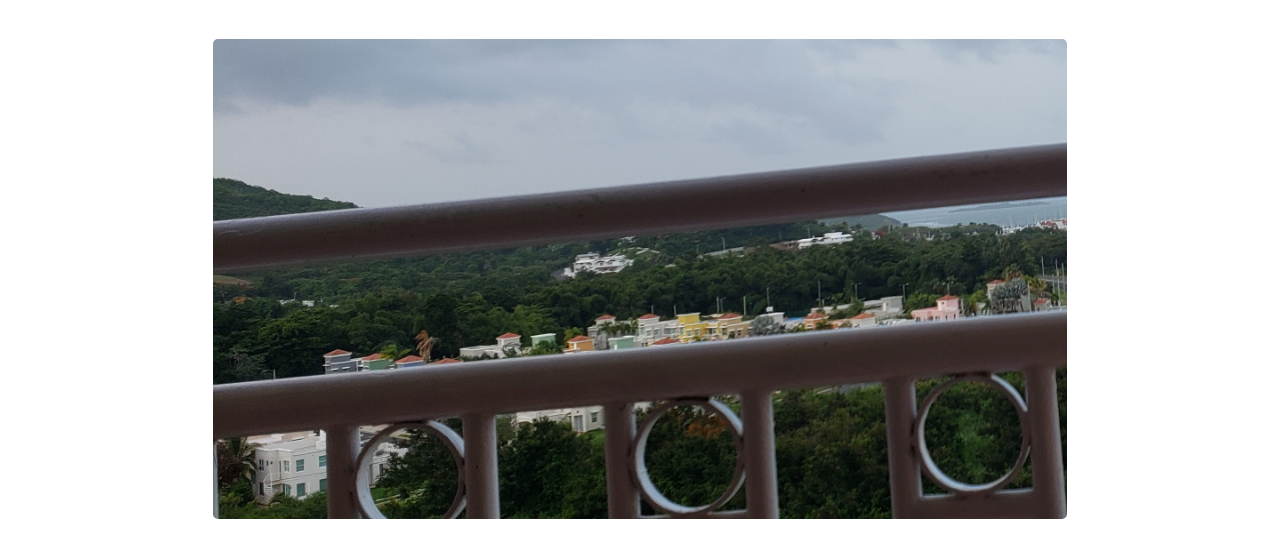
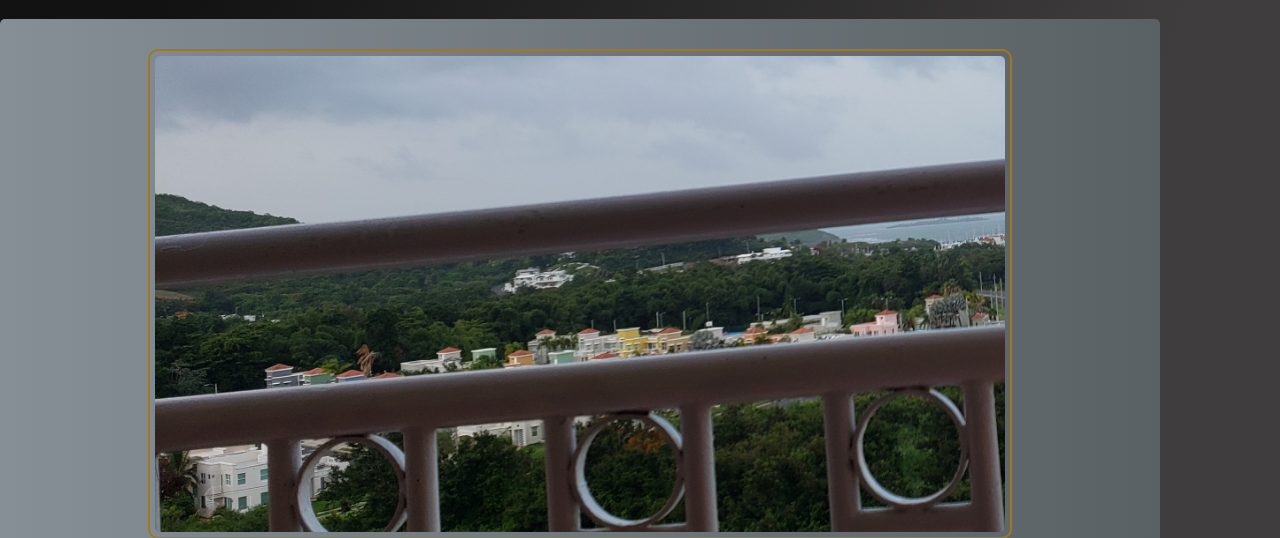
Before and after one commit to xaviik4/HGOMEZDO-Portfolio, a plain HTML site: page about.html in a window 1280 px wide. Shown: the part 86-624 px from the top of the page. Drawn offline with Linux system fonts and the light colour scheme.

Commit message:
Tried fixing change in height for resume

```diff
--- a/CSS/about.css
+++ b/CSS/about.css
@@ -18,7 +18,7 @@
 
     /* about section */
     .about {
-        background: #ffffff;
+        background: linear-gradient(109.6deg, rgba(0, 0, 0, 0.93) 11.2%, rgb(63, 61, 61) 78.9%);
         padding: 25px 0;
     }
     .about__container {
@@ -26,27 +26,42 @@
         flex-direction: column;
         justify-content: center;
         max-width: 1200px;
+        max-height: 1500px;
         margin: 0 auto;
-        height: 90%;
+        height: 100%;
         text-align: center;
-        padding: 20px;
+    }
+    .image__contain {
+        display: flex;
+        flex-direction: column;
+        margin: 0 auto;
+        max-height: 490px;
+        max-width: 864px;
+        border: 2px solid transparent;
+        border-color: #a17724;
+        border-radius: 10px;
+        height: 100%;
+        width: 100%;
+        padding: 5px;
     }
     .about__image {
         display: flex;
         margin: 0 auto;
-        height: 480px;
-        width: 854px;
+        max-height: 480px;
+        max-width: 854px;
+        height: 100%;
+        width: 100%;
         border-radius: 5px;
     }
     .about__header {
-        color: #000000;
+        color: #ffffff;
         font-size: 47px;
         font-weight: bold;
         margin-top: 25px;
         margin-bottom: 20px;
     }
     .about__contain {
-        background: #a17724;
+        background: linear-gradient(to right, #868f96 0%, #596164 100%);
         display: flex;
         justify-content: space-between;
         flex-direction: column;
@@ -54,9 +69,10 @@
         max-width: 1160px;
         width: 100%;
         padding: 30px;
+        border-radius: 5px;
     }
     .about__heading {
-        color: #000000;
+        color: #ffffff;
         font-size: 35px;
         margin-bottom: 15px;
         text-align: left;
--- a/CSS/resume.css
+++ b/CSS/resume.css
@@ -40,3 +40,8 @@
         text-transform: uppercase;
         font-family: salma;
     }
+    .pdf {
+        display: flex;
+        height: 850px;
+        width: 100%;
+    }
--- a/about.html
+++ b/about.html
@@ -13,7 +13,7 @@
 <body>
     <nav class="navbar">
         <div class="navbar__container">
-            <a href="./index.html" id="navbar__logo">hgomezdo</a> <!-- basically a header with a link to the main page -->
+            <a href="./index.html" id="navbar__logo">hgomezdo</a>
 
             <ul class="navbar__menu">
                 <li class="navbar__item">
@@ -36,9 +36,13 @@
     </nav>
 
     <div class="about">
-        <div class="about__container">
-            <img src="Images/demo.jpg" alt="Image " class="about__image">
+        <div class="about__contain">
+            <div class="image__contain">
+                <img src="Images/demo.jpg" alt="Image " class="about__image">
+            </div>
+
             <h1 class="about__header">My name is Harry Gomez-Donato</h1>
+
             <div class="about__contain">
                 <h2 class="about__heading">I am a Computer Engineering student at Purdue University, planning to minor in Global Engineering. As an HSF Scholar, my goal is to automate time-consuming tasks to maximize efficiency in the world around us.</h2>
                 <p>&#160;</p>
```
Also changed, not shown: resume.html (+1 -1 lines).
